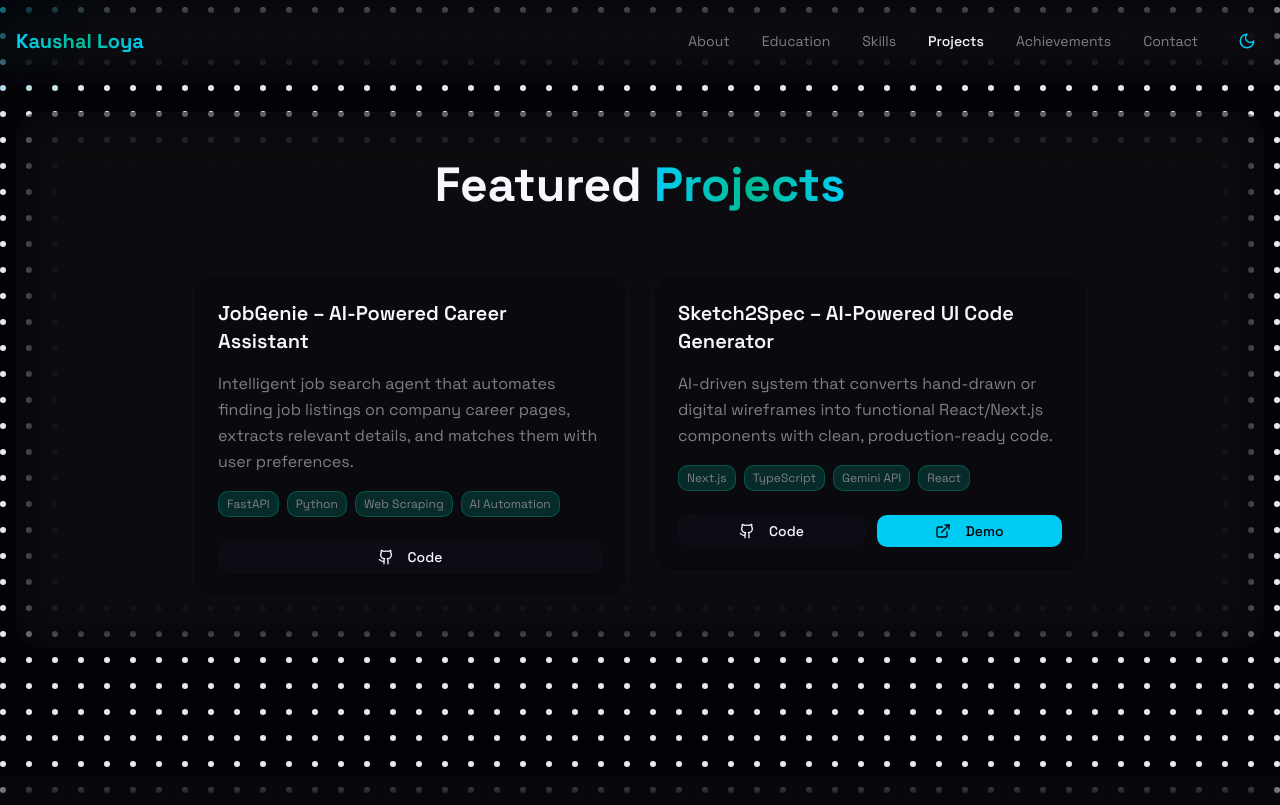
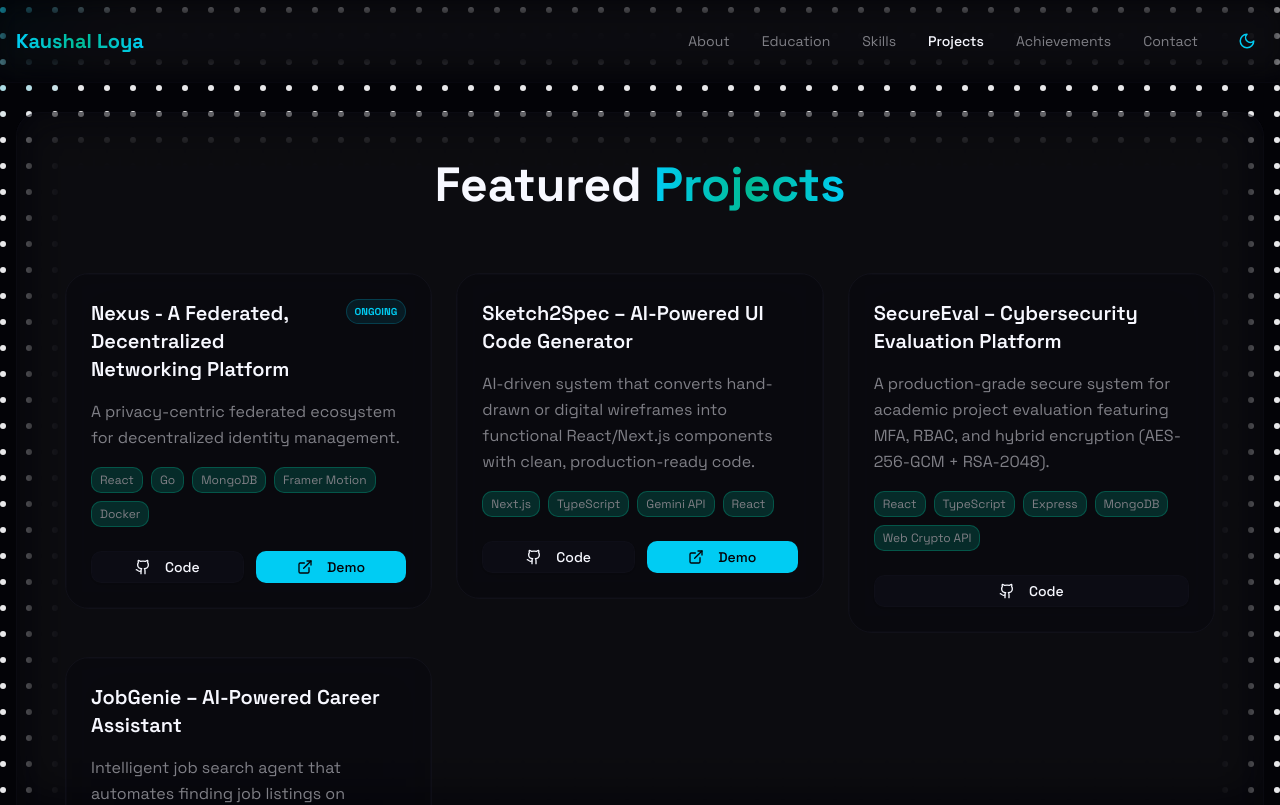
Before and after one commit to Kaushal-Loya/Portfolio, a Next.js app: page /projects in a window 1280 px wide. Shown: the top 805 px of the page. Built offline with nearby package versions, Linux system fonts and the light colour scheme.

Commit message:
feat: add SecureEval/Nexus projects with ongoing status and refine skills layout center alignment

```diff
--- a/components/projects-section.tsx
+++ b/components/projects-section.tsx
@@ -7,11 +7,12 @@ import { SpotlightCard } from "@/components/spotlight-card"
 
 const projects = [
   {
-    title: "JobGenie – AI-Powered Career Assistant",
-    description:
-      "Intelligent job search agent that automates finding job listings on company career pages, extracts relevant details, and matches them with user preferences.",
-    tech: ["FastAPI", "Python", "Web Scraping", "AI Automation"],
-    github: "https://github.com/adithya-menon-r/JobGenie",
+    title: "Nexus - A Federated, Decentralized Networking Platform",
+    description: "A privacy-centric federated ecosystem for decentralized identity management.",
+    tech: ["React", "Go", "MongoDB", "Framer Motion", "Docker"],
+    status: "Ongoing",
+    github: "https://github.com/RiteeshTM/Federated-Decentralized-Social-Networking-Platform",
+    demo: "https://nexiverse.vercel.app/",
   },
   {
     title: "Sketch2Spec – AI-Powered UI Code Generator",
@@ -20,6 +21,20 @@ const projects = [
     tech: ["Next.js", "TypeScript", "Gemini API", "React"],
     github: "https://github.com/Kaushal-Loya/Sketch2Spec",
     demo: "https://sketch2spec.vercel.app/",
+  },
+  {
+    title: "SecureEval – Cybersecurity Evaluation Platform",
+    description:
+      "A production-grade secure system for academic project evaluation featuring MFA, RBAC, and hybrid encryption (AES-256-GCM + RSA-2048).",
+    tech: ["React", "TypeScript", "Express", "MongoDB", "Web Crypto API"],
+    github: "https://github.com/Kaushal-Loya/Cyber-Project",
+  },
+  {
+    title: "JobGenie – AI-Powered Career Assistant",
+    description:
+      "Intelligent job search agent that automates finding job listings on company career pages, extracts relevant details, and matches them with user preferences.",
+    tech: ["FastAPI", "Python", "Web Scraping", "AI Automation"],
+    github: "https://github.com/adithya-menon-r/JobGenie",
   },
 ]
 
@@ -55,7 +70,14 @@ export function ProjectsSection() {
                       }}
                     >
                       <div className="space-y-4 flex-1 flex flex-col">
-                        <h3 className="text-xl font-semibold group-hover:text-primary transition-colors">{project.title}</h3>
+                        <div className="flex items-start justify-between gap-2">
+                          <h3 className="text-xl font-semibold group-hover:text-primary transition-colors">{project.title}</h3>
+                          {project.status === "Ongoing" && (
+                            <span className="px-2 py-1 rounded-full bg-primary/10 text-[10px] font-bold text-primary border border-primary/20 shrink-0">
+                              ONGOING
+                            </span>
+                          )}
+                        </div>
 
                         <p className="text-muted-foreground leading-relaxed flex-1">{project.description}</p>
 
--- a/components/skills-section.tsx
+++ b/components/skills-section.tsx
@@ -18,11 +18,6 @@ const skillCategories = [
     title: "Backend & Databases",
     icon: Database,
     skills: ["PostgreSQL", "MySQL", "MongoDB", "Node.js", "Express.js", "Django"],
-  },
-  {
-    title: "AI / ML",
-    icon: Brain,
-    skills: ["Scikit-learn", "pandas", "NumPy", "Matplotlib"],
   },
   {
     title: "Tools & Platforms",
@@ -76,12 +71,13 @@ export function SkillsSection() {
               })}
             </div>
 
-            {/* Last 2 cards centered */}
-            <div className="grid gap-6 grid-cols-1 md:grid-cols-2 max-w-4xl mx-auto">
+            {/* Last card centered */}
+            <div className="flex justify-center max-w-6xl mx-auto">
               {skillCategories.slice(3).map((category, idx) => {
                 const Icon = category.icon
                 return (
-                  <SpotlightCard key={category.title} spotlightColor="rgba(0, 229, 255, 0.25)">
+                  <div key={category.title} className="w-full max-w-md px-3">
+                    <SpotlightCard spotlightColor="rgba(0, 229, 255, 0.25)">
                       <div
                         className="glass p-6 rounded-2xl hover:scale-105 transition-transform duration-300 group hover:glow"
                         style={{
@@ -107,6 +103,7 @@ export function SkillsSection() {
                         </div>
                       </div>
                     </SpotlightCard>
+                  </div>
                 )
               })}
             </div>
```
Lines whose indentation alone changed are shown as unchanged.
